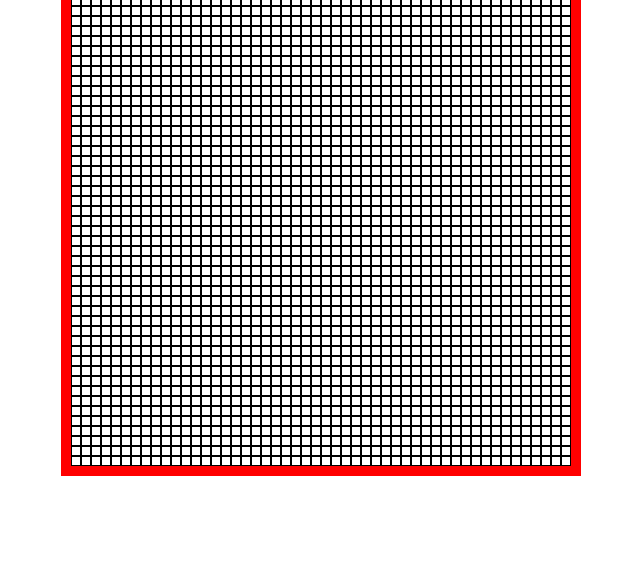
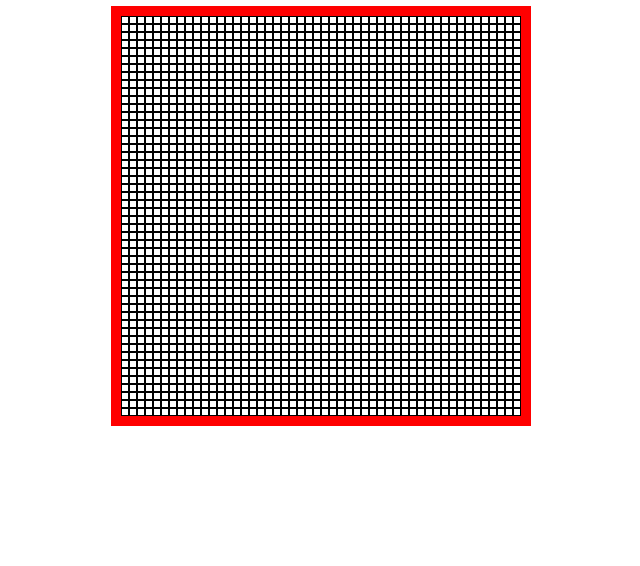
Before and after one commit to MatthewMcMahon25/etch-a-sketch, a plain HTML site: page index.html in a window 1280 px wide. Shown: the part 234-800 px from the top of the page, without its empty margins (319-959 px from the left). Drawn offline with Linux system fonts and the light colour scheme.

Commit message:
Change etch-a-sketch dimensions to fit browser

```diff
--- a/etch-a-sketch.js
+++ b/etch-a-sketch.js
@@ -3,7 +3,7 @@ const container = document.querySelector("#container");
 function createGrid (size) {
     container.innerHTML = "";
 
-    let squareSize = 500 / size;
+    let squareSize = 400 / size;
 
     for (i = 0; i < size * size; i++) {
         const square = document.createElement("div");
--- a/style.css
+++ b/style.css
@@ -9,8 +9,8 @@ body {
 }
 
 #container {
-    height: 500px;
-    width: 500px;
+    height: 400px;
+    width: 400px;
     border: 10px solid red;
     display: flex;
     flex-wrap: wrap;
```
